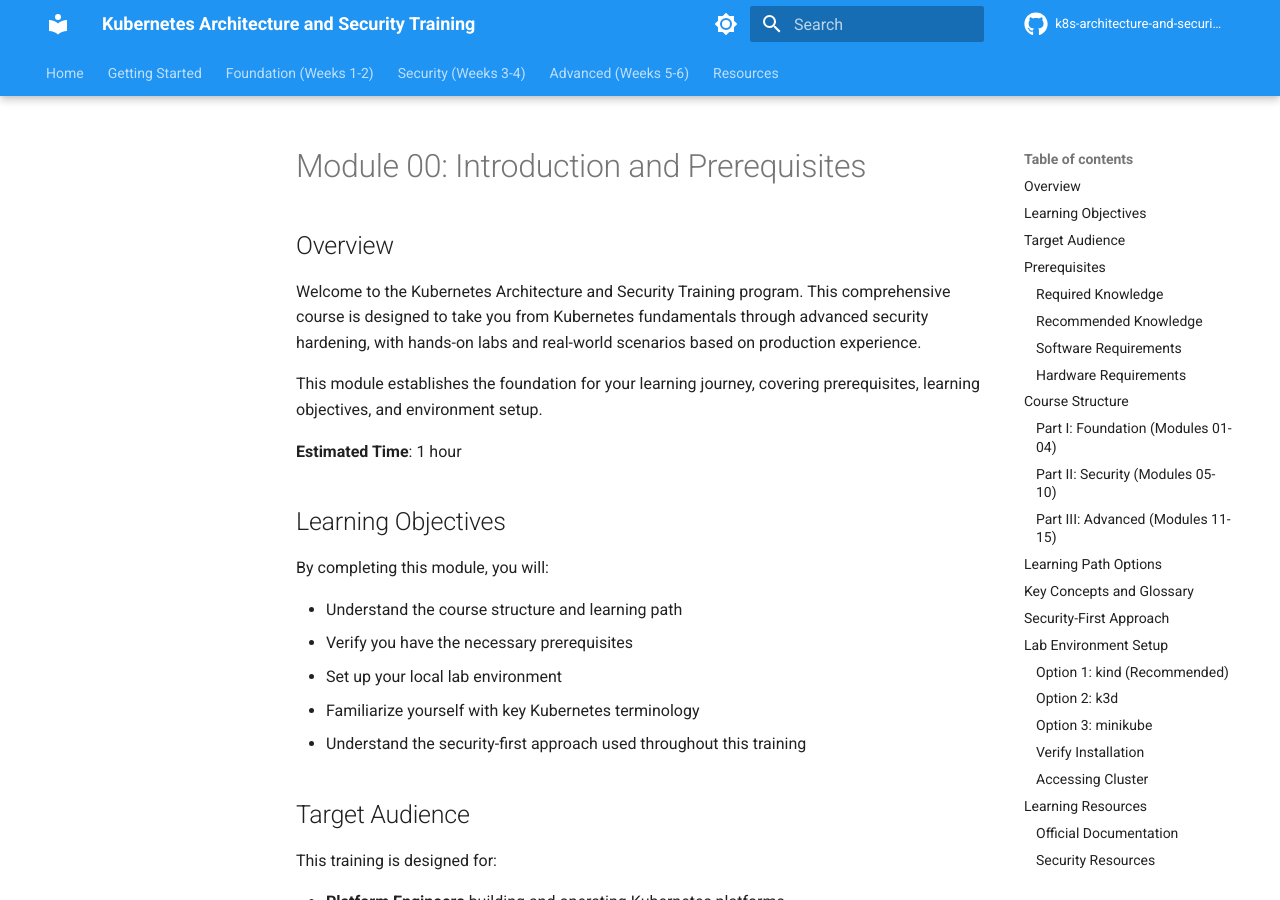
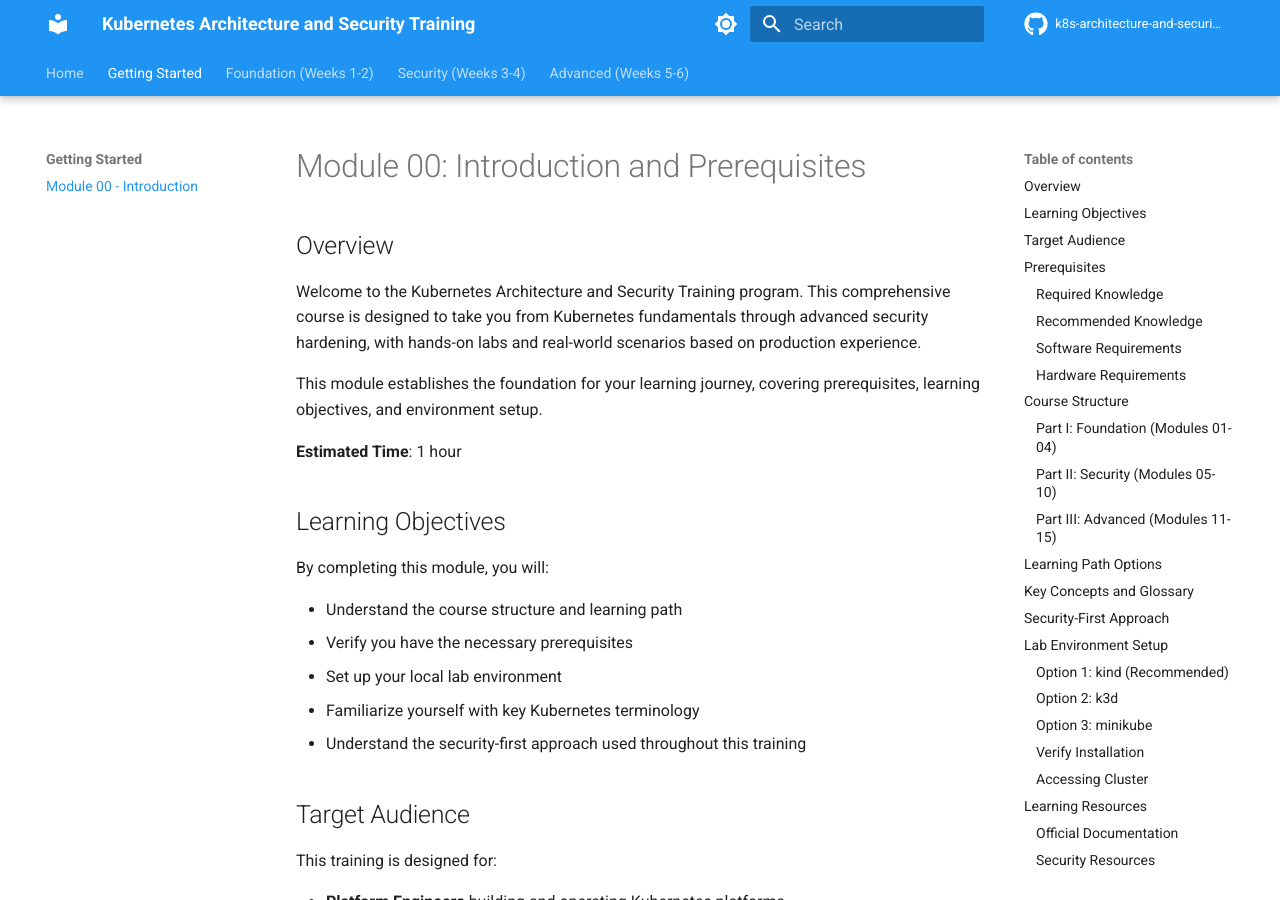
Before and after one commit to K3E9X/K8S-Security, an MkDocs documentation site: the page built from docs/00-intro.md, in a window 1280 px wide and 900 px high. Built offline with MkDocs 1.6.1 and Material for MkDocs 9.7.7, drawn with Linux system fonts in a browser that asks for light colours; comment, search, counter and statistics services are not loaded; the version menu is left out; part of the change alters nothing that is shown.

```diff
--- a/mkdocs.yml
+++ b/mkdocs.yml
@@ -44,7 +44,6 @@ theme:
 plugins:
   - search:
       lang: en
-  - mermaid2
 
 markdown_extensions:
   - admonition
@@ -70,36 +69,28 @@ markdown_extensions:
 nav:
   - Home: index.md
   - Getting Started:
-    - Overview: README.md
-    - Course Roadmap: SUMMARY.md
-    - Module 00 - Introduction: docs/00-intro.md
+    - Module 00 - Introduction: 00-intro.md
 
   - Foundation (Weeks 1-2):
-    - Module 01 - Kubernetes Basics: docs/01-k8s-basics.md
-    - Module 02 - Control Plane: docs/02-control-plane.md
-    - Module 03 - Networking: docs/03-networking.md
-    - Module 04 - Storage: docs/04-storage.md
+    - Module 01 - Kubernetes Basics: 01-k8s-basics.md
+    - Module 02 - Control Plane: 02-control-plane.md
+    - Module 03 - Networking: 03-networking.md
+    - Module 04 - Storage: 04-storage.md
 
   - Security (Weeks 3-4):
-    - Module 05 - Authentication & Authorization: docs/05-authn-authz.md
-    - Module 06 - Pod Security: docs/06-pod-security.md
-    - Module 07 - Admission & Policy: docs/07-admission-policy.md
-    - Module 08 - Observability: docs/08-observability.md
-    - Module 09 - Supply Chain Security: docs/09-supply-chain.md
-    - Module 10 - Network Security: docs/10-network-security.md
+    - Module 05 - Authentication & Authorization: 05-authn-authz.md
+    - Module 06 - Pod Security: 06-pod-security.md
+    - Module 07 - Admission & Policy: 07-admission-policy.md
+    - Module 08 - Observability: 08-observability.md
+    - Module 09 - Supply Chain Security: 09-supply-chain.md
+    - Module 10 - Network Security: 10-network-security.md
 
   - Advanced (Weeks 5-6):
-    - Module 11 - Runtime Security: docs/11-runtime-security.md
-    - Module 12 - Incident Response: docs/12-incident-response.md
-    - Module 13 - CIS & Compliance: docs/13-cis-compliance.md
-    - Module 14 - Multi-cluster: docs/14-multi-cluster.md
-    - Module 15 - Case Studies: docs/15-case-studies.md
-
-  - Resources:
-    - References: REFERENCES.md
-    - Contributing: CONTRIBUTING.md
-    - Workflow Guide: WORKFLOW.md
-    - Changelog: CHANGELOG.md
+    - Module 11 - Runtime Security: 11-runtime-security.md
+    - Module 12 - Incident Response: 12-incident-response.md
+    - Module 13 - CIS & Compliance: 13-cis-compliance.md
+    - Module 14 - Multi-cluster: 14-multi-cluster.md
+    - Module 15 - Case Studies: 15-case-studies.md
 
 extra:
   social:
--- a/requirements.txt
+++ b/requirements.txt
@@ -1,4 +1,3 @@
 mkdocs>=1.5.0
 mkdocs-material>=9.4.0
 pymdown-extensions>=10.0
-mkdocs-mermaid2-plugin>=1.1.0
```
